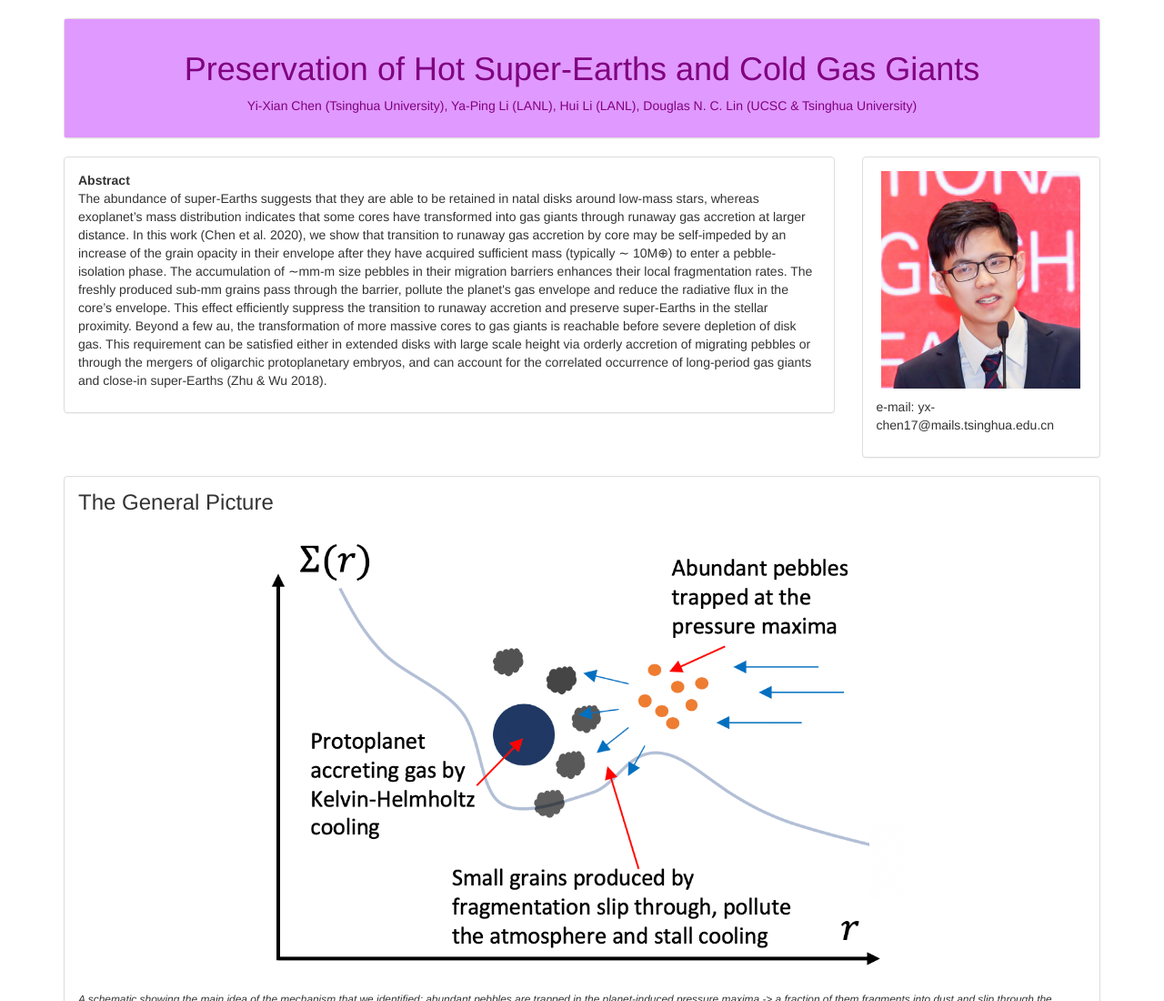
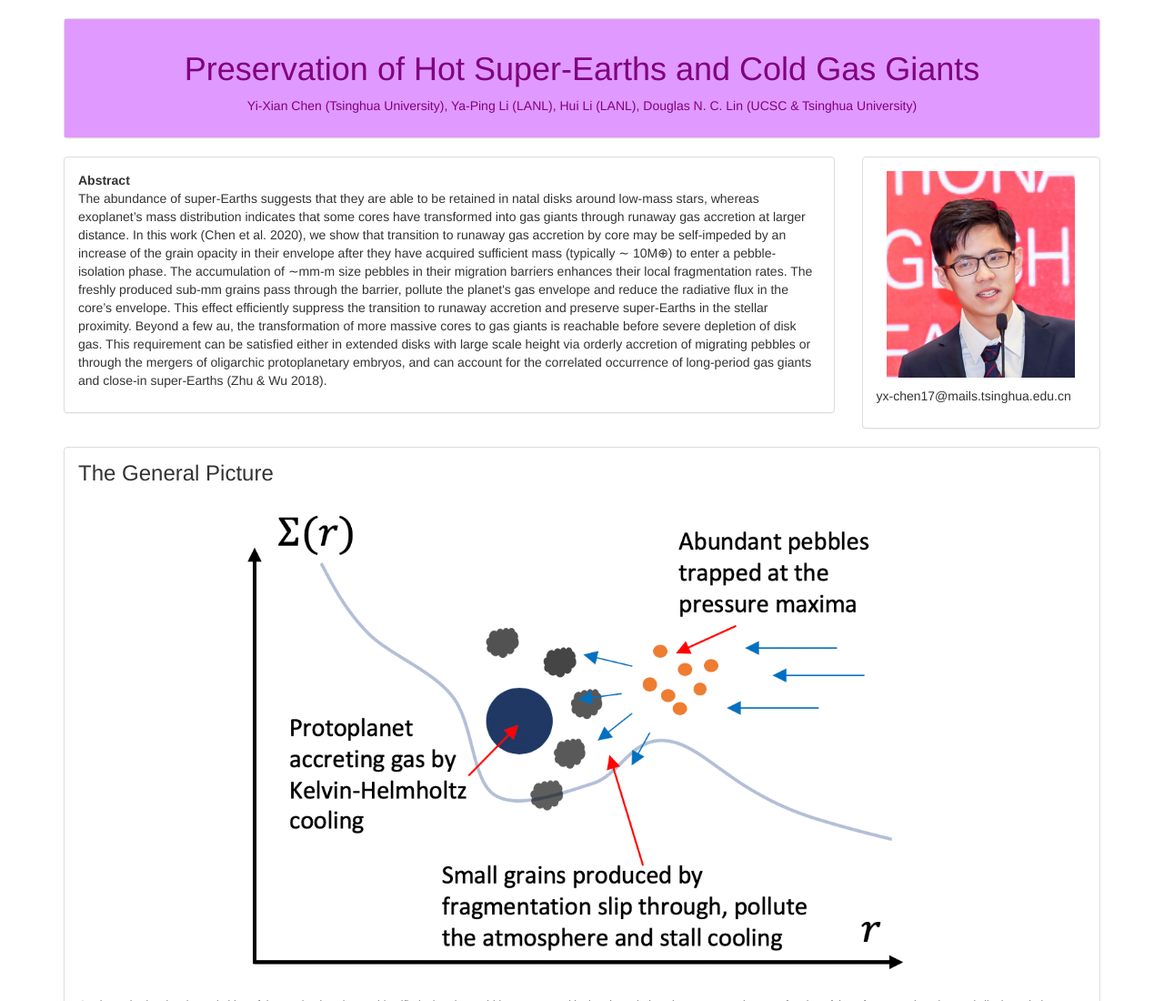
Before and after one commit to Yi-Xian-Chen/Yi-Xian-Chen.github.io, a plain HTML site: page Poster_example.html in a window 1280 px wide. Shown: the top 1100 px of the page at 91% size. Drawn offline with nearby package versions, Linux system fonts and the light colour scheme.

Commit message:
Update Poster_example.html

```diff
--- a/Poster_example.html
+++ b/Poster_example.html
@@ -49,8 +49,8 @@ margin-top:0px;
       <div class='panel panel-default'>
         <div class='panel-body'>
           <p><a href='https://yi-xian-chen.github.io/posterphoto.png' target='_blank'>
-            <img src='https://yi-xian-chen.github.io/posterphoto.png' width='95%' height='auto'></a></p>
-          <p> e-mail: yx-chen17@mails.tsinghua.edu.cn</p>
+            <img src='https://yi-xian-chen.github.io/posterphoto.png' style="width:90%;" height='auto'></a></p>
+          <p>yx-chen17@mails.tsinghua.edu.cn</p>
         </div>
       </div>
     </div>
@@ -61,7 +61,7 @@ margin-top:0px;
         <div class='panel-body'>
             <h3>The General Picture</h3>
           <p><a href='https://yi-xian-chen.github.io/schematics.png' target='_blank'>
-            <img  src='https://yi-xian-chen.github.io/schematics.png' style="width:65%;" height='auto'></a>
+            <img  src='https://yi-xian-chen.github.io/schematics.png' style="width:70%;" height='auto'></a>
             <p class='small'><em>A schematic showing the main idea of the mechanism that we identified: abundant pebbles are trapped in the planet-induced pressure maxima ->
               a fraction of them fragments into dust and slip through the pressure barrier -> they pollute the planetary atmosphere and slows down gas accretion by elevating opacity.
               </em></p>
```
